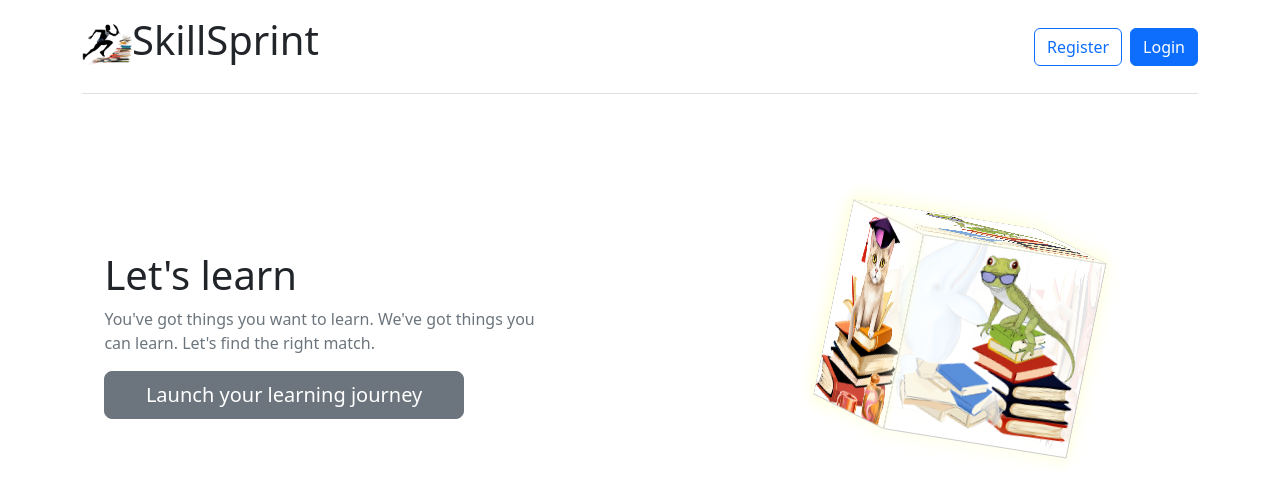
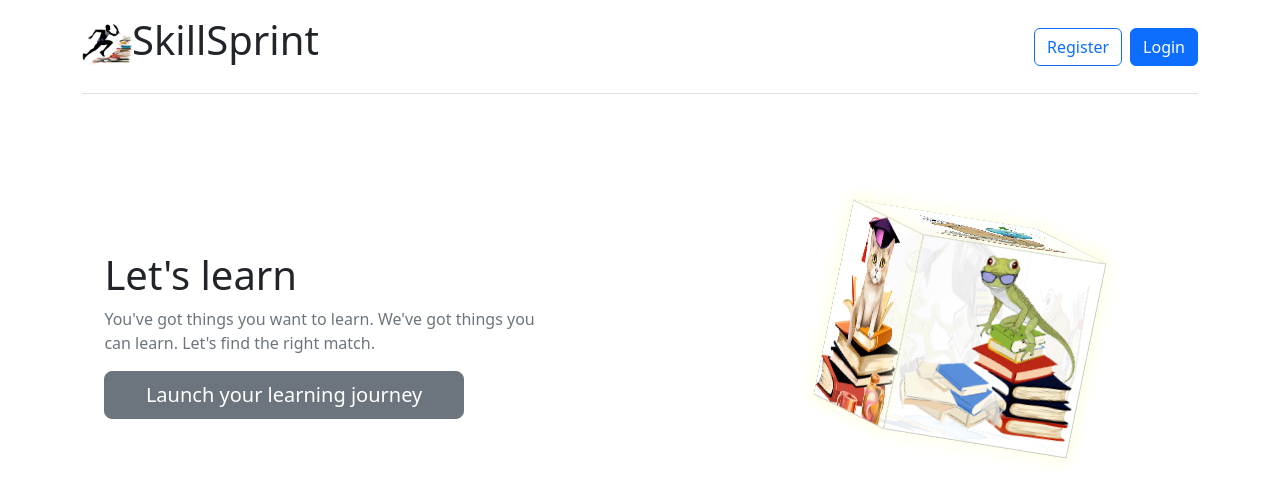
Before and after one commit to cannonspears/skillsprint, a React (Create React App) app in the folder front-end/: page / in a window 1280 px wide. Shown: the top 502 px of the page. Built offline with nearby package versions, Linux system fonts and the light colour scheme; a web font is replaced by a local one.

Commit message:
crazy educated snail

```diff
--- /dev/null
+++ b/front-end/src/cards/CardSingle.js
@@ -0,0 +1,18 @@
+import React from 'react'
+import { Link } from 'react-router-dom/cjs/react-router-dom.min'
+
+function CardSingle({ video }) {
+    return (
+        <Link to={video.destination}>
+            <div className="card">
+                <img src={video.thumb} className="card-img-top" alt="..." />
+                <div className="card-body">
+                    <h5 class="card-title">{video.title}</h5>
+                    <p className="card-text">{video.desc}</p>
+                </div>
+            </div>
+        </Link>
+    )
+}
+
+export default CardSingle
--- a/front-end/src/cards/CardsList.js
+++ b/front-end/src/cards/CardsList.js
@@ -1,14 +1,20 @@
 import React from 'react'
 import './CardsList.css'
 import { Link, useParams } from 'react-router-dom/cjs/react-router-dom.min'
+import CardSingle from './CardSingle'
 
 function CardsList() {
     const { topic } = useParams(0)
+    const videos = require('./videos.json')
     return (
         <>
             <h2>{topic}</h2>
             <div className="text-center m-3 cardsList">
                 <br />
+                {videos.map((video) => {
+                    ;<CardSingle video={video} />
+                })}
+
                 <Link to="#">
                     <div className="card">
                         <img
--- /dev/null
+++ b/front-end/src/cards/videos.json
@@ -0,0 +1,20 @@
+[
+    {
+        "title": "Video title",
+        "destination": "#",
+        "desc": "Some quick example text to build on the card title and make up the bulk of the card's content.",
+        "thumb": "https://placehold.co/1280x720"
+    },
+    {
+        "title": "Video title",
+        "destination": "#",
+        "desc": "Some quick example text to build on the card title and make up the bulk of the card's content.",
+        "thumb": "https://placehold.co/1280x720"
+    },
+    {
+        "title": "Video title",
+        "destination": "#",
+        "desc": "Some quick example text to build on the card title and make up the bulk of the card's content.",
+        "thumb": "https://placehold.co/1280x720"
+    }
+]
--- a/front-end/src/layout/Menu.js
+++ b/front-end/src/layout/Menu.js
@@ -22,15 +22,22 @@ function Menu({ loggedIn }) {
                         <img src={sprinterLogo} />
                         SkillSprint
                     </h1>
-
                 </Link>
                 {loggedIn ? (
+                    <div>
+                        <button
+                            type="button"
+                            className="btn btn-outline-info me-2"
+                        >
+                            Help
+                        </button>
                         <button
                             type="button"
                             className="btn btn-outline-primary me-2"
                         >
                             Log out
                         </button>
+                    </div>
                 ) : (
                     <div className="col-md-3 text-end">
                         <button
--- a/front-end/src/layout/Splash.css
+++ b/front-end/src/layout/Splash.css
@@ -42,7 +42,7 @@
   color: #dd0031;
 }
 .face2 {
-  transform: rotateY(0deg) translateZ(100px);
+  transform: rotateY(90deg) translateZ(100px);
   color: #f06529;
 }
 .face3 {
--- a/front-end/src/layout/Splash.js
+++ b/front-end/src/layout/Splash.js
@@ -1,10 +1,11 @@
-import React from "react";
-import { Link } from "react-router-dom/cjs/react-router-dom.min";
-import "./Splash.css";
-import educatedWhale from "../img/edcuated-whale.png";
-import educatedLizard from "../img/educated-lizard.png";
-import educatedKitten from "../img/educated-kitten.png";
-import educatedAlien from "../img/educated-alien.png";
+import React from 'react'
+import { Link } from 'react-router-dom/cjs/react-router-dom.min'
+import './Splash.css'
+import educatedWhale from '../img/edcuated-whale.png'
+import educatedLizard from '../img/educated-lizard.png'
+import educatedKitten from '../img/educated-kitten.png'
+import educatedAlien from '../img/educated-alien.png'
+import crazyEducatedSnail from '../img/crazy-educated-snail.png'
 
 function Splash() {
     return (
@@ -13,8 +14,8 @@ function Splash() {
                 <div className="message">
                     <h1>Let's learn</h1>
                     <p className="text-secondary">
-            You've got things you want to learn. We've got things you can learn.
-            Let's find the right match.
+                        You've got things you want to learn. We've got things
+                        you can learn. Let's find the right match.
                     </p>
                     <Link to="/signin">
                         <button
@@ -30,40 +31,22 @@ function Splash() {
                 <div className="stage-cube-cont">
                     <div className="cubespinner">
                         <div className="face1">
-              <img
-                className="img-fluid"
-                src={educatedAlien}
-              />
+                            <img className="img-fluid" src={educatedAlien} />
                         </div>
                         <div className="face2">
-              <img
-                className="img-fluid"
-                src={educatedWhale}
-              />
+                            <img className="img-fluid" src={educatedWhale} />
                         </div>
                         <div className="face3">
-              <img
-                className="img-fluid"
-                src={educatedKitten}
-              />
+                            <img className="img-fluid" src={educatedKitten} />
                         </div>
                         <div className="face4">
-              <img
-                className="img-fluid"
-                src={educatedLizard}
-              />
+                            <img className="img-fluid" src={educatedLizard} />
                         </div>
                         <div className="face5">
-              <img
-                className="img-fluid"
-                src={educatedLizard}
-              />
+                            <img className="img-fluid" src={crazyEducatedSnail} />
                         </div>
                         <div className="face6">
-              <img
-                className="img-fluid"
-                src={educatedKitten}
-              />
+                            <img className="img-fluid" src={crazyEducatedSnail} />
                         </div>
                     </div>
                 </div>
@@ -73,7 +56,7 @@ function Splash() {
         /> */}
             </div>
         </div>
-  );
+    )
 }
 
-export default Splash;
+export default Splash
```
Also changed, not shown: front-end/src/img/crazy-educated-snail.png (added). Lines whose indentation alone changed are shown as unchanged.
